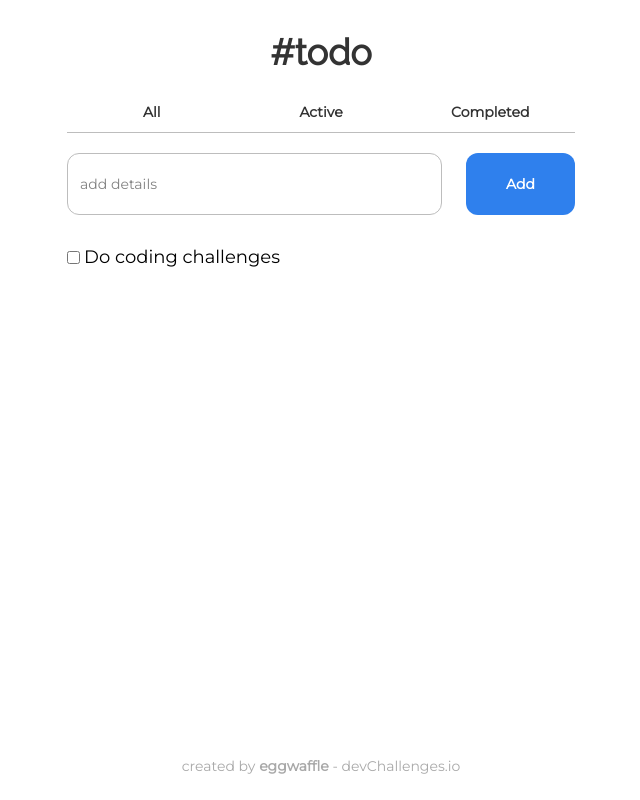
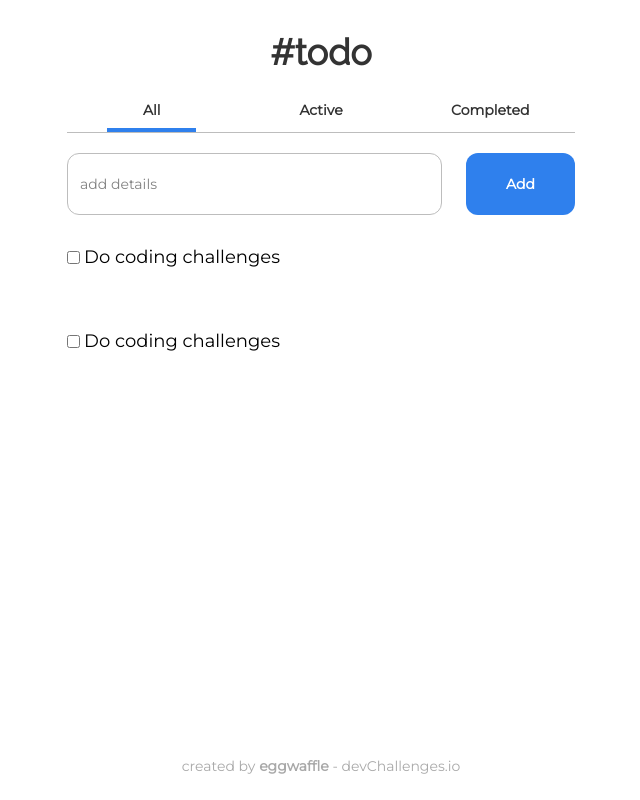
Before and after one commit to eggwaffle/todo, a React (Create React App) app: page / in a window 1280 px wide. Shown: the whole page, without its empty margins (319-959 px from the left). Built offline with nearby package versions, Linux system fonts and the light colour scheme.

Commit message:
Read todos from json

```diff
--- /dev/null
+++ b/src/assets/data/todos.json
@@ -0,0 +1,12 @@
+[
+  {
+    "id": 0,
+    "content": "Do coding challenges",
+    "completed": false
+  },
+  {
+    "id": 1,
+    "content": "Do coding challenges",
+    "completed": false
+  }
+]
--- a/src/components/Bar.js
+++ b/src/components/Bar.js
@@ -1,4 +1,4 @@
-function Bar() {
+function Bar(props) {
   return (
     <section className="bar">
       <input
@@ -8,6 +8,7 @@ function Bar() {
       />
       <button
       className="bar-button"
+      onClick={() => props.addToDo}
       >
         Add
       </button>
--- a/src/components/List.js
+++ b/src/components/List.js
@@ -1,10 +1,21 @@
+import { useEffect, useState } from "react";
 import Todo from "./Todo";
 
-function List() {
+function List(props) {
+  const [checked, setChecked] = useState(props.completed);
+
+  const todoList = props.todoList.map ((todo) =>
+    <Todo
+      key={todo.id}
+      content={todo.content}
+      completed={todo.completed}
+      checked={checked}
+      setChecked={setChecked}
+    />
+  )
   return (
     <div>
-      <Todo
-      />
+      {todoList}
     </div>
   );
 }
--- a/src/components/Main.js
+++ b/src/components/Main.js
@@ -1,17 +1,17 @@
-import { useState } from 'react';
+import todoList from "../assets/data/todos.json";
 import Bar from './Bar';
 import List from './List';
 import TabList from './TabList';
 
 function Main() {
-  const [tab, setTab] = useState("All");
   return (
     <div>
       <TabList
-        tab = {tab}
       />
       <Bar />
-      <List />
+      <List
+        todoList={todoList}
+      />
     </div>
   );
 }
--- a/src/components/Tab.js
+++ b/src/components/Tab.js
@@ -1,8 +1,18 @@
 function Tab(props) {
+  let currentTabClass = `current-tab`;
+  if (props.currentTab === props.content) {
+    console.log(props.content)
+    currentTabClass = `current-tab`;
+  } else {
+    currentTabClass = ``;
+  }
   return (
     <div>
-      <section className="tab">
-        <button className="tab-button">
+      <section className={`tab ${currentTabClass}`}>
+        <button
+          className={`tab-button`}
+          onClick={props.onClick}
+        >
           {props.content}
         </button>
       </section>
--- a/src/components/TabList.js
+++ b/src/components/TabList.js
@@ -1,16 +1,24 @@
-import Tab from "./Tab";
+import { useState } from 'react';
+import Tab from './Tab';
 
 function TabList() {
+  const [currentTab, setCurrentTab] = useState("All");
   return (
     <section className="tab-list">
       <Tab
         content = "All"
+        currentTab = {currentTab}
+        onClick = {() => setCurrentTab((prev) => prev = "All")}
       />
       <Tab
         content = "Active"
+        currentTab = {currentTab}
+        onClick = {() => setCurrentTab((prev) => prev = "Active")}
       />
       <Tab
         content = "Completed"
+        currentTab = {currentTab}
+        onClick = {() => setCurrentTab((prev) => prev = "Completed")}
       />
     </section>
   );
--- a/src/components/Todo.js
+++ b/src/components/Todo.js
@@ -4,9 +4,11 @@ function Todo(props) {
       <input
         className="todo-checkbox"
         type="checkbox"
+        onChange={props.setChecked}
+        onClick={() => console.log(props.checked)}
       />
       <p className="todo-text">
-        {`Do coding challenges`}
+        {props.content}
       </p>
     </div>
   );
--- a/src/index.css
+++ b/src/index.css
@@ -17,11 +17,11 @@
 }
 
 .bar-input {
-  @apply col-span-3 py-5 pl-3 border border-BDBDBD rounded-xl text-sm placeholder-828282;
+  @apply col-span-3 py-5 pl-3 border border-BDBDBD active:outline-2F80ED rounded-xl text-sm placeholder-828282;
 }
 
 .bar-button {
-  @apply px-10 py-5 bg-2F80ED rounded-xl font-semibold text-sm text-white;
+  @apply px-4 lg:px-10 py-5 bg-2F80ED rounded-xl font-semibold text-sm text-white;
 }
 
 .footer {
@@ -29,11 +29,15 @@
 }
 
 .tab {
-  @apply py-2;
+  @apply mx-4 lg:mx-10;
 }
 
 .tab-button {
-  @apply text-sm font-semibold text-333333;
+  @apply py-2 text-sm font-semibold text-333333 hover:text-2F80ED;
+}
+
+.current-tab {
+  @apply border-b-4 border-b-2F80ED;
 }
 
 .tab-list {
--- a/src/scss/components/_bar.scss
+++ b/src/scss/components/_bar.scss
@@ -3,9 +3,9 @@
 }
 
 .bar-input {
-  @apply col-span-3 py-5 pl-3 border border-BDBDBD rounded-xl text-sm placeholder-828282;
+  @apply col-span-3 py-5 pl-3 border border-BDBDBD active:outline-2F80ED rounded-xl text-sm placeholder-828282;
 }
 
 .bar-button {
-  @apply px-10 py-5 bg-2F80ED rounded-xl font-semibold text-sm text-white;
+  @apply px-4 lg:px-10 py-5 bg-2F80ED rounded-xl font-semibold text-sm text-white;
 }
--- a/src/scss/components/_tab.scss
+++ b/src/scss/components/_tab.scss
@@ -1,7 +1,11 @@
 .tab {
-  @apply py-2;
+  @apply mx-4 lg:mx-10;
 }
 
 .tab-button {
-  @apply text-sm font-semibold text-333333;
+  @apply py-2 text-sm font-semibold text-333333 hover:text-2F80ED;
 }
+
+.current-tab {
+  @apply border-b-4 border-b-2F80ED;
+}
```
Also changed, not shown: 1 other file (tests, documents, lock files or other folders).
